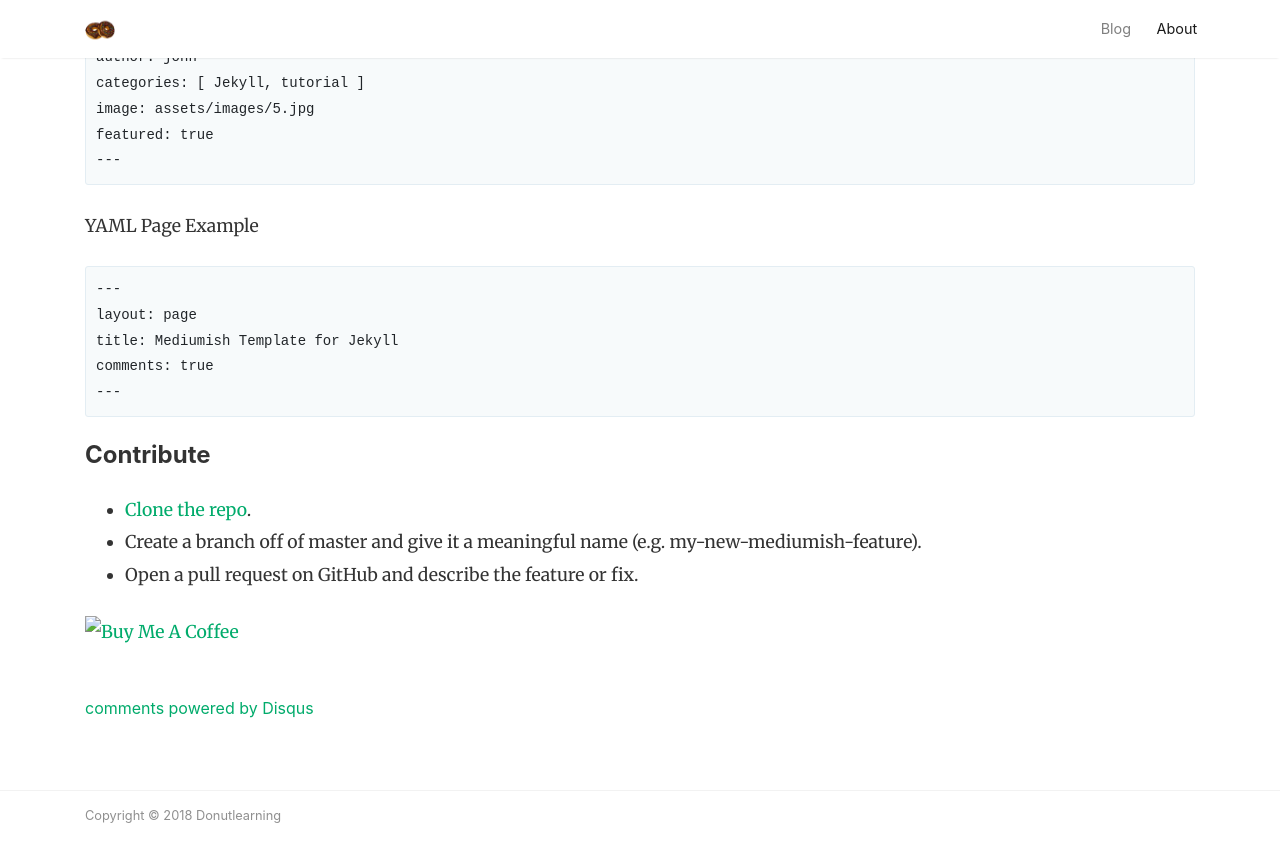
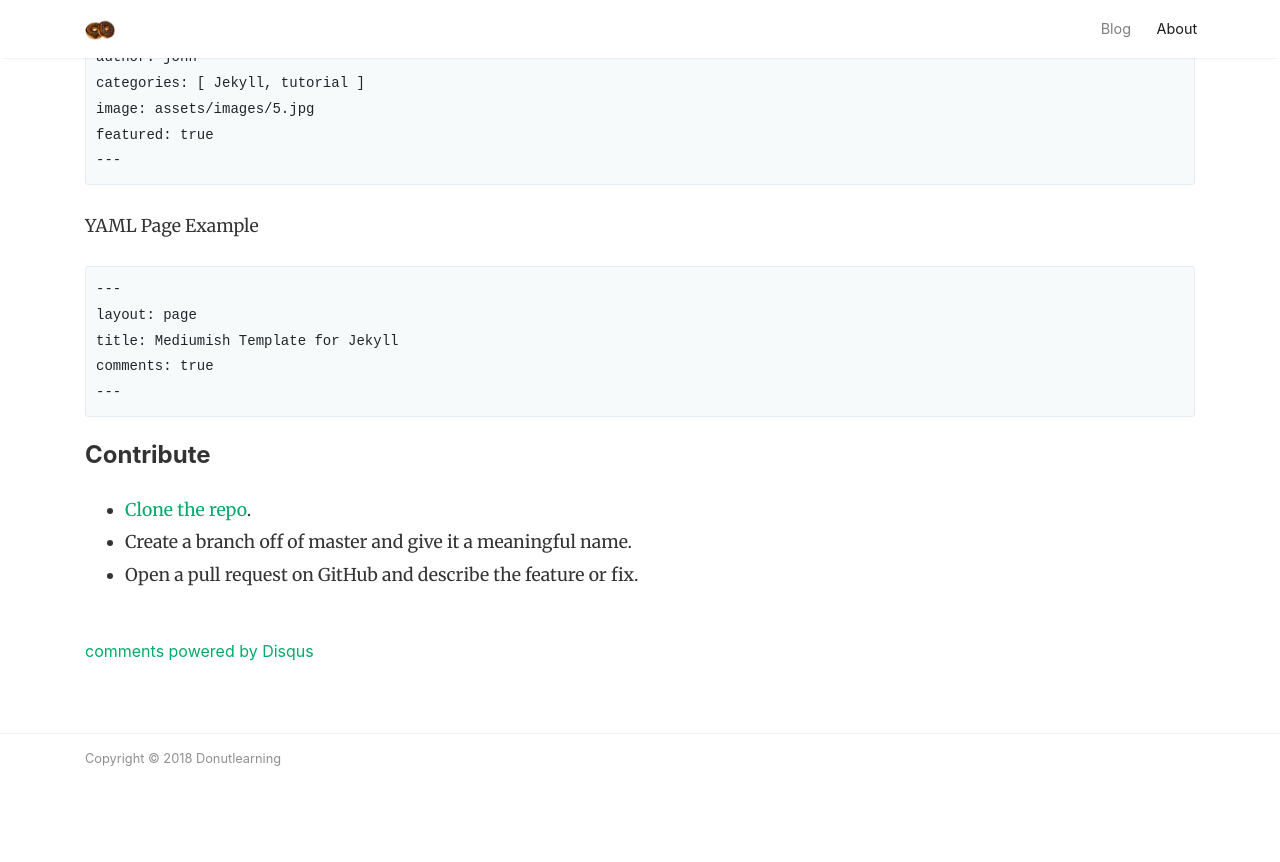
Before and after one commit to shreyasrh9/shreyasrh9.github.io, a Jekyll site: the page built from about.md, in a window 1280 px wide and 900 px high, scrolled down 3464 px. Shown: the top 862 px of the window. Built offline with Jekyll 4.4.1, drawn with Linux system fonts in a browser that asks for light colours; nearby versions of some CDN libraries; comment, search, counter and statistics services are not loaded.

```diff
--- a/about.md
+++ b/about.md
@@ -78,9 +78,9 @@
 
 #### Contribute
 
-- [Clone the repo](https://github.com/wowthemesnet/mediumish-theme-jekyll).
-- Create a branch off of master and give it a meaningful name (e.g. my-new-mediumish-feature).
+- [Clone the repo](https://github.com/shreyasrh9/shreyasrh9.github.io).
+- Create a branch off of master and give it a meaningful name.
 - Open a pull request on GitHub and describe the feature or fix.
 
 
-<a href="https://www.buymeacoffee.com/sal" target="_blank"><img src="https://www.buymeacoffee.com/assets/img/custom_images/orange_img.png" alt="Buy Me A Coffee" style="height: auto !important;width: auto !important;" ></a>
+<!-- <a href="https://www.buymeacoffee.com/sal" target="_blank"><img src="https://www.buymeacoffee.com/assets/img/custom_images/orange_img.png" alt="Buy Me A Coffee" style="height: auto !important;width: auto !important;" ></a> -->
```
